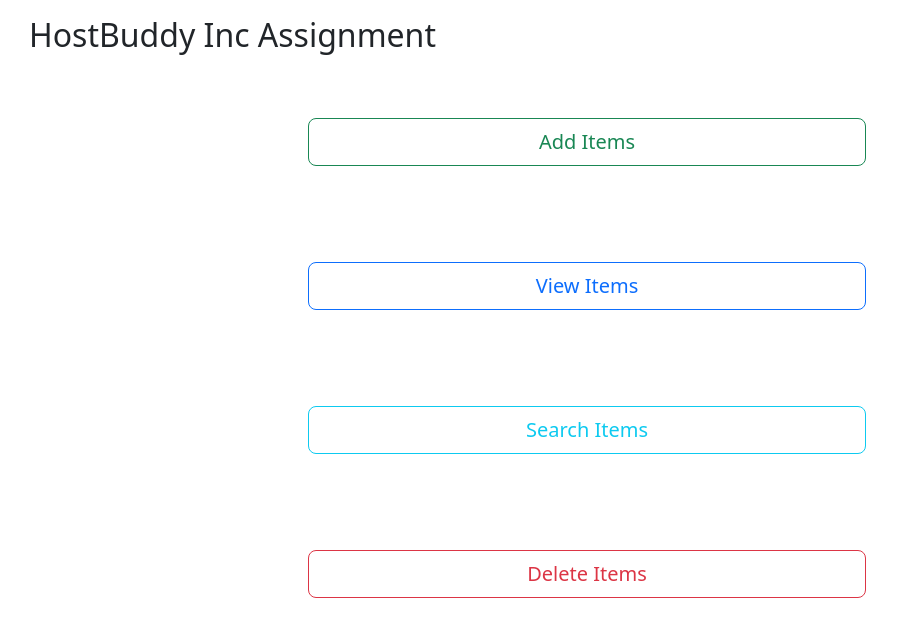
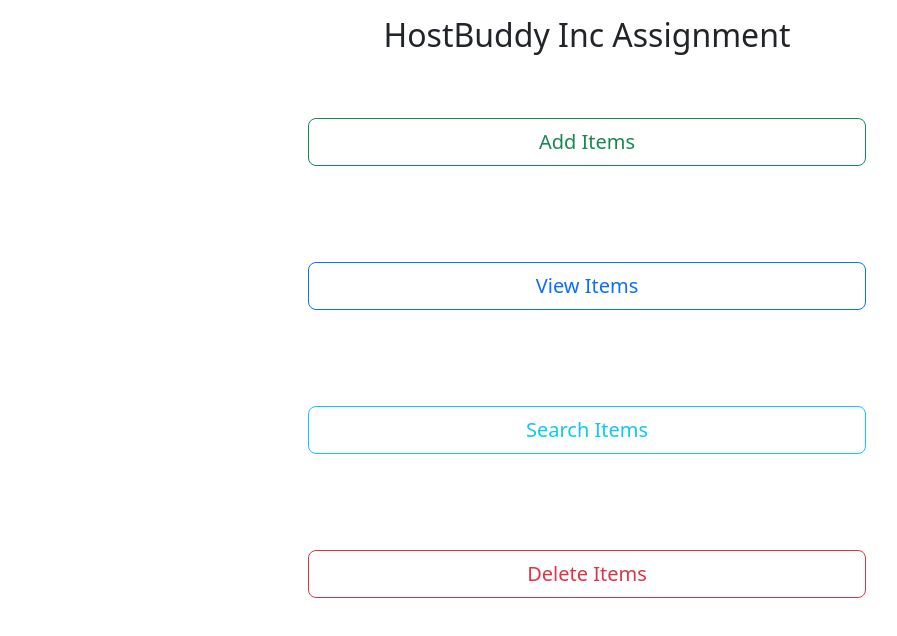
Before and after one commit to M0GAMB0/items-frontend, a React (Create React App) app: page / in a window 1280 px wide. Shown: the top 636 px of the page, without its empty margins (53-950 px from the left). Built offline with nearby package versions, Linux system fonts and the light colour scheme.

Commit message:
updated routes

```diff
--- a/src/App.js
+++ b/src/App.js
@@ -3,6 +3,7 @@ import "./App.css";
 import Home from "./Pages/Home";
 import "bootstrap/dist/css/bootstrap.min.css";
 import Create from "./Pages/Create";
+import View from "./Pages/View";
 
 function App() {
   return (
@@ -11,6 +12,7 @@ function App() {
         <Routes>
           <Route path="/" element={<Home />}></Route>
           <Route path="/create" element={<Create />}></Route>
+          <Route path="/view" element={<View />}></Route>
         </Routes>
       </BrowserRouter>
     </div>
--- a/src/Pages/Home.js
+++ b/src/Pages/Home.js
@@ -7,7 +7,7 @@ const Home = () => {
   const navigate = useNavigate();
   return (
     <div className="container">
-      <h2 className="my-3">HostBuddy Inc Assignment</h2>
+      <h2 className="my-3 text-center">HostBuddy Inc Assignment</h2>
       <div className="d-flex flex-column">
         <button
           type="button"
@@ -19,6 +19,7 @@ const Home = () => {
         <button
           type="button"
           className="btn btn-outline-primary btn-lg gap-2 col-6 mx-auto my-5"
+          onClick={() => navigate("/view")}
         >
           View Items
         </button>
--- /dev/null
+++ b/src/Pages/View.js
@@ -0,0 +1,7 @@
+import React from "react";
+
+const View = () => {
+  return <div>View</div>;
+};
+
+export default View;
```
